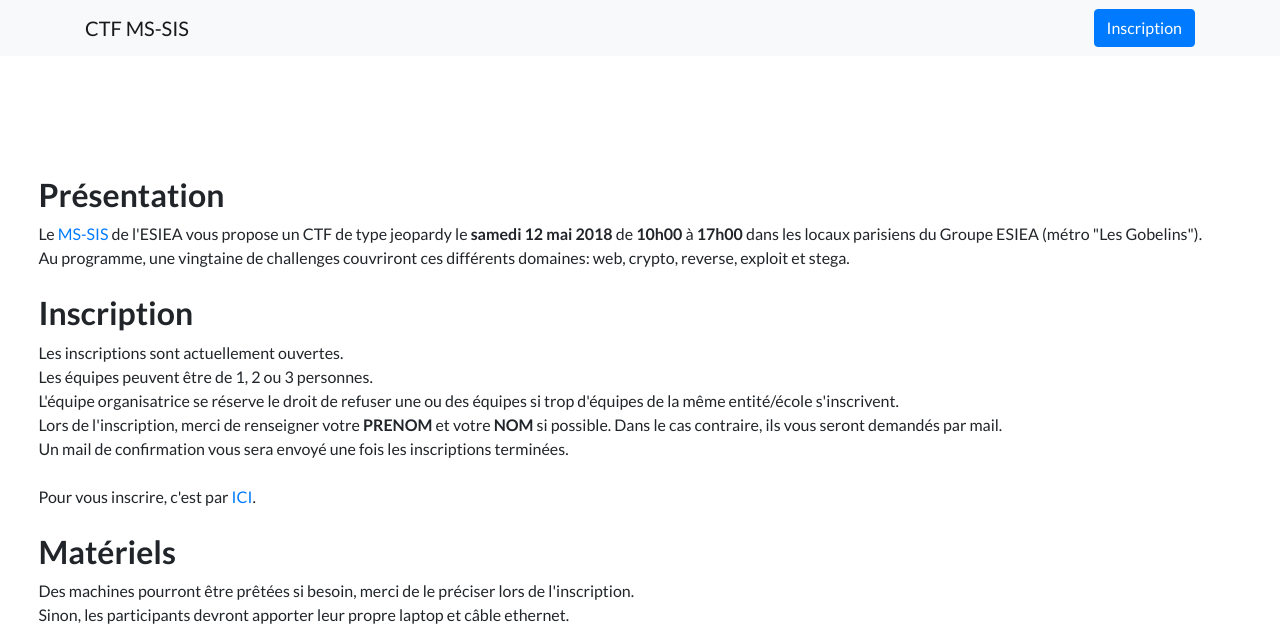
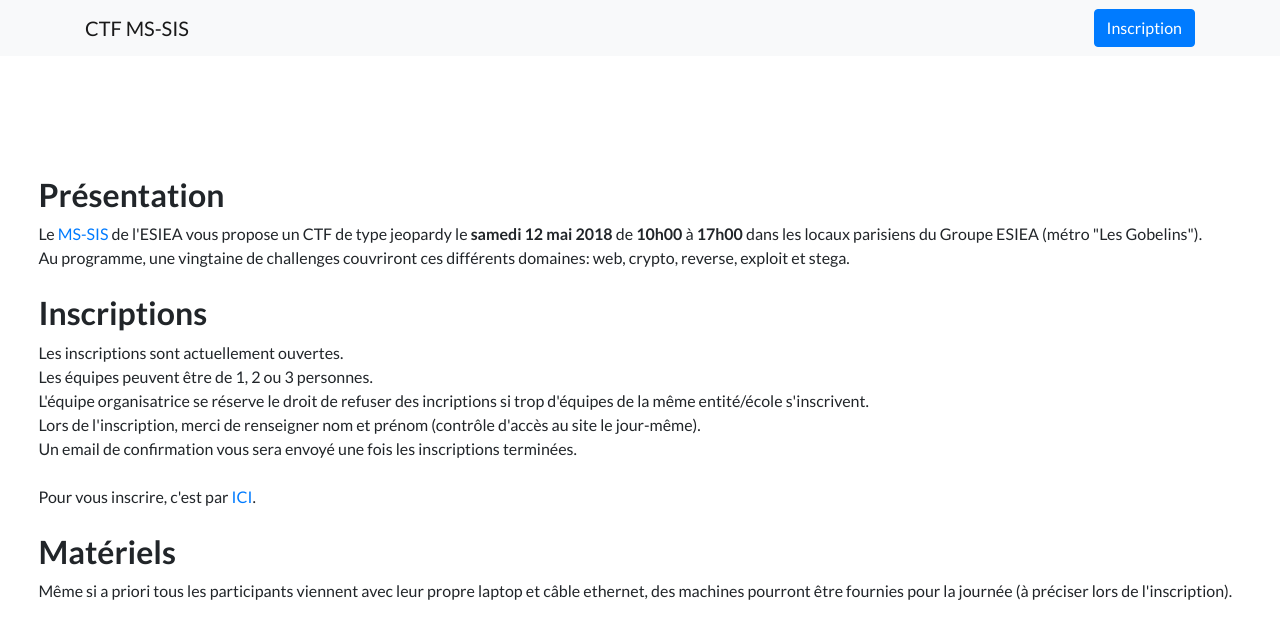
Before and after one commit to mssis-ctf/mssis-ctf.github.io, a website: page index.html in a window 1280 px wide. Shown: the top 624 px of the page. Drawn offline with Linux system fonts and the light colour scheme.

Commit message:
update some stuff

```diff
--- a/index.html
+++ b/index.html
@@ -42,18 +42,17 @@
 
   <br><br>
 
-  <h2>Inscription</h2>
-  Les inscriptions sont actuellement ouvertes.<br>
-  Les équipes peuvent être de 1, 2 ou 3 personnes.<br>
-  L'équipe organisatrice se réserve le droit de refuser une ou des équipes si trop d'équipes de la même entité/école s'inscrivent.<br>
-  Lors de l'inscription, merci de renseigner votre <strong>PRENOM</strong> et votre <strong>NOM</strong> si possible. Dans le cas contraire, ils vous seront demandés par mail.<br>
-  Un mail de confirmation vous sera envoyé une fois les inscriptions terminées.<br><br>
-  Pour vous inscrire, c'est par <a href="https://framaforms.org/mssis-ctf-inscription-1523803311" target="_blank">ICI</a>.
+  <h2>Inscriptions</h2>
+    Les inscriptions sont actuellement ouvertes.<br>
+    Les équipes peuvent être de 1, 2 ou 3 personnes.<br>
+    L'équipe organisatrice se réserve le droit de refuser des incriptions si trop d'équipes de la même entité/école s'inscrivent.<br>
+    Lors de l'inscription, merci de renseigner nom et prénom (contrôle d'accès au site le jour-même).<br>
+    Un email de confirmation vous sera envoyé une fois les inscriptions terminées.<br><br>
+    Pour vous inscrire, c'est par <a href="https://framaforms.org/mssis-ctf-inscription-1523803311" target="_blank">ICI</a>.
   <br><br>
 
   <h2>Matériels</h2>
-  Des machines pourront être prêtées si besoin, merci de le préciser lors de l'inscription.<br>
-  Sinon, les participants devront apporter leur propre laptop et câble ethernet.
+    Même si a priori tous les participants viennent avec leur propre laptop et câble ethernet, des machines pourront être fournies pour la journée (à préciser lors de l'inscription).
 
     <br><br>
 
```
